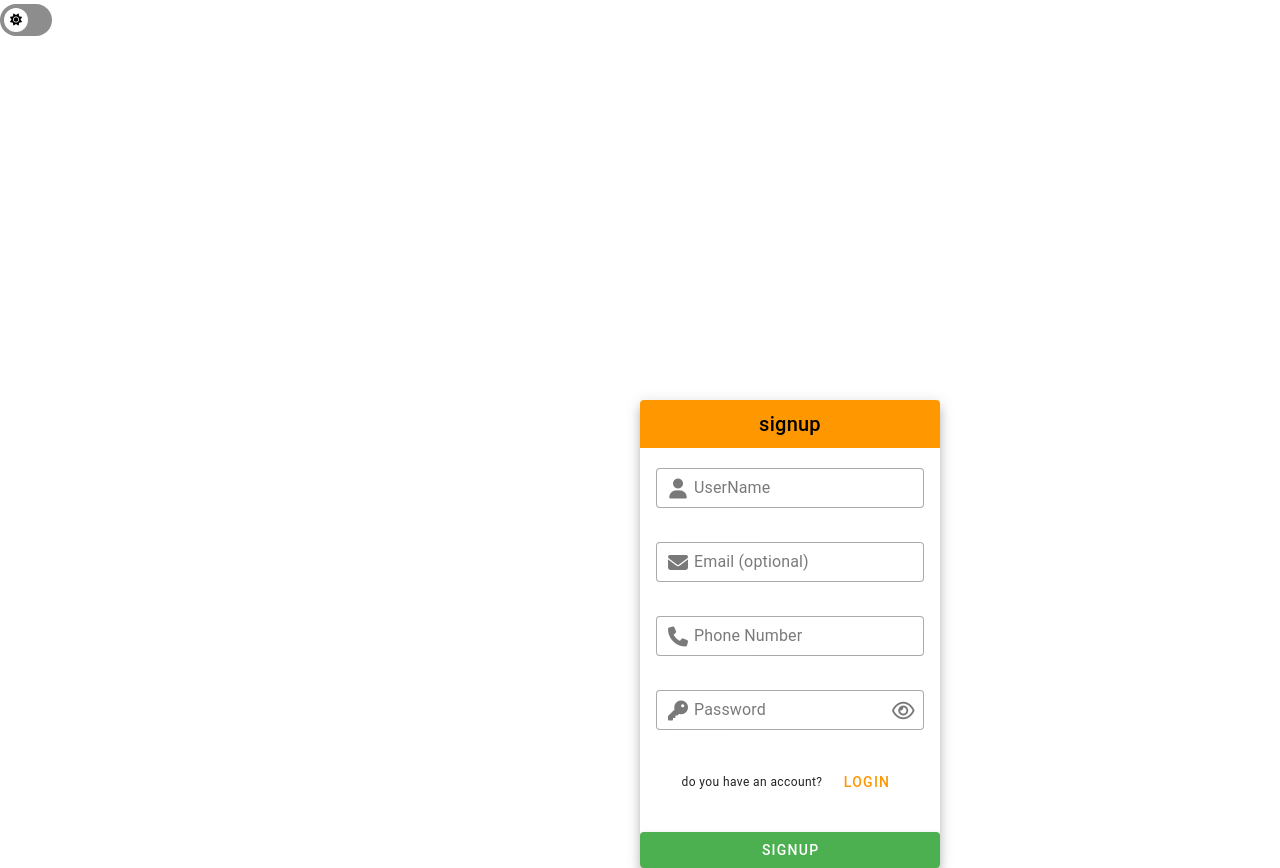
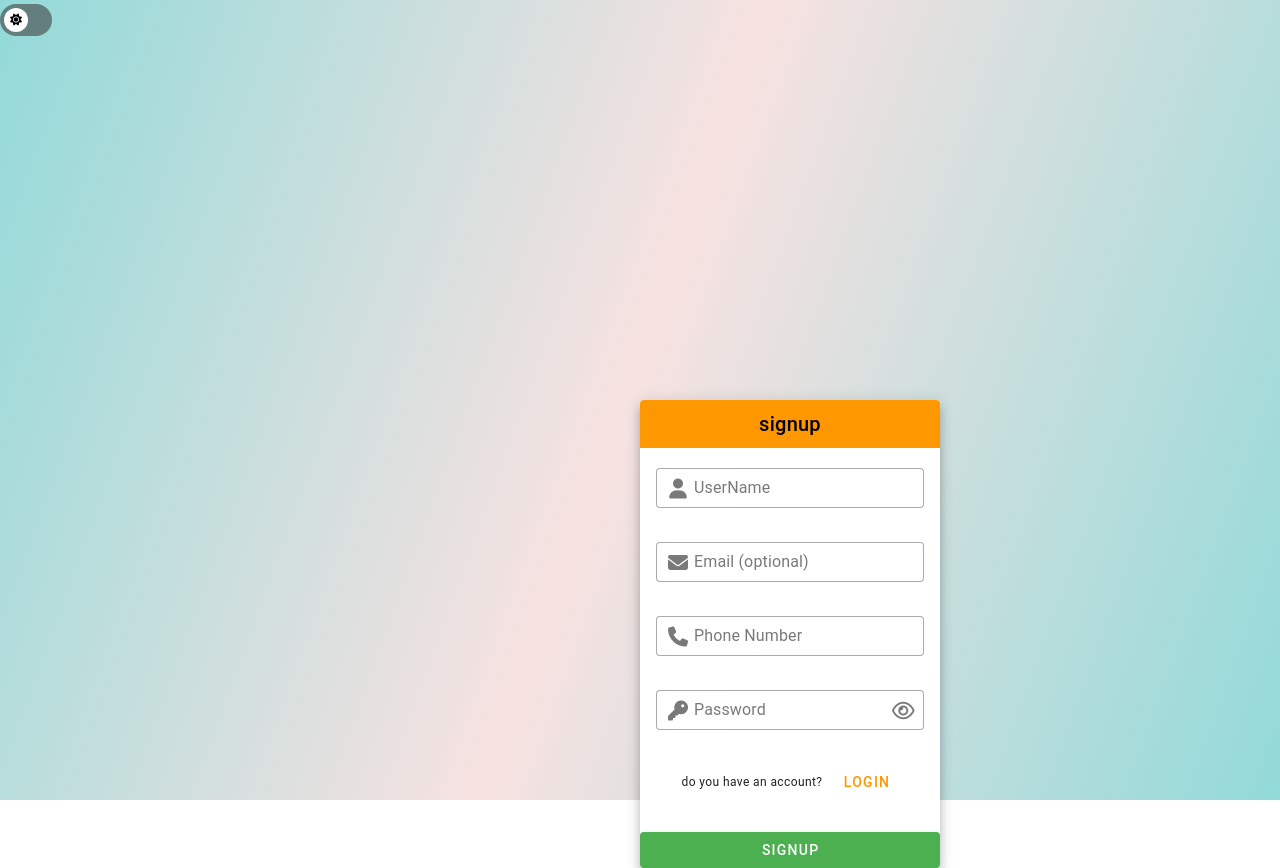
Before and after one commit to Nimakhdb13/panel, a Vue app: page / in a window 1280 px wide. Built offline with nearby package versions, Linux system fonts and the light colour scheme.

Commit message:
setting background of app

```diff
--- a/src/App.vue
+++ b/src/App.vue
@@ -1,9 +1,11 @@
 <template>
-  <theme-toggle></theme-toggle>
-  <template class="d-flex justify-center">
-    <router-view></router-view>
-    <alert />
-  </template>
+  <div :class="$vuetify.theme.global.name == 'myCustomLightTheme' ? 'index-container-light' : 'index-container-dark'" >
+    <theme-toggle></theme-toggle>
+    <template class="d-flex justify-center">
+      <router-view></router-view>
+      <alert />
+    </template>
+  </div>
 </template>
 
 <script lang="ts" setup>
@@ -12,5 +14,12 @@ import themeToggle from './components/controls/themeToggle.vue';
 </script>
 
 <style>
-
+.index-container-light{
+  height:100vh;
+  background: linear-gradient(110deg, rgb(var(--v-theme-back-1)) 0%, rgb(var(--v-theme-back-3)) 49%, rgb(var(--v-theme-back-1)) 100%);
+}
+.index-container-dark{
+  height:100vh  ;
+  background: linear-gradient(110deg, rgb(var(--v-theme-back-1)) 0%, rgb(var(--v-theme-back-2)) 49%, rgb(var(--v-theme-back-3)) 100%);
+}
 </style>
```
